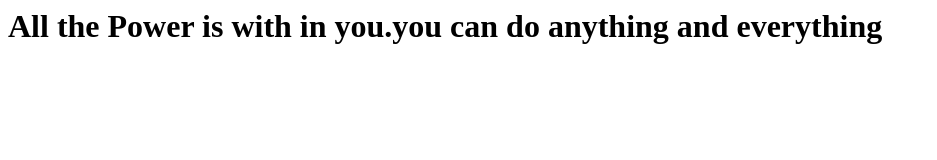
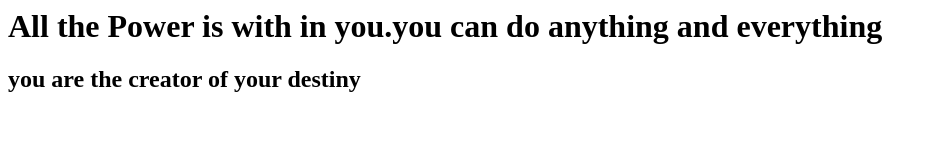
Before and after one commit to manimounika973/firstgitrepo, a plain HTML site: page index.html in a window 1280 px wide. Shown: the whole page, without its empty margins (0-937 px from the left). Drawn offline with Linux system fonts and the light colour scheme.

Commit message:
added 2nd quote

```diff
--- a/index.html
+++ b/index.html
@@ -1,5 +1,6 @@
 <html>
 <body>
 <h1>All the Power is with in you.you can do anything and everything</h1>
+<h2> you are the creator of your destiny<h2>
 </body>
 </html
```
